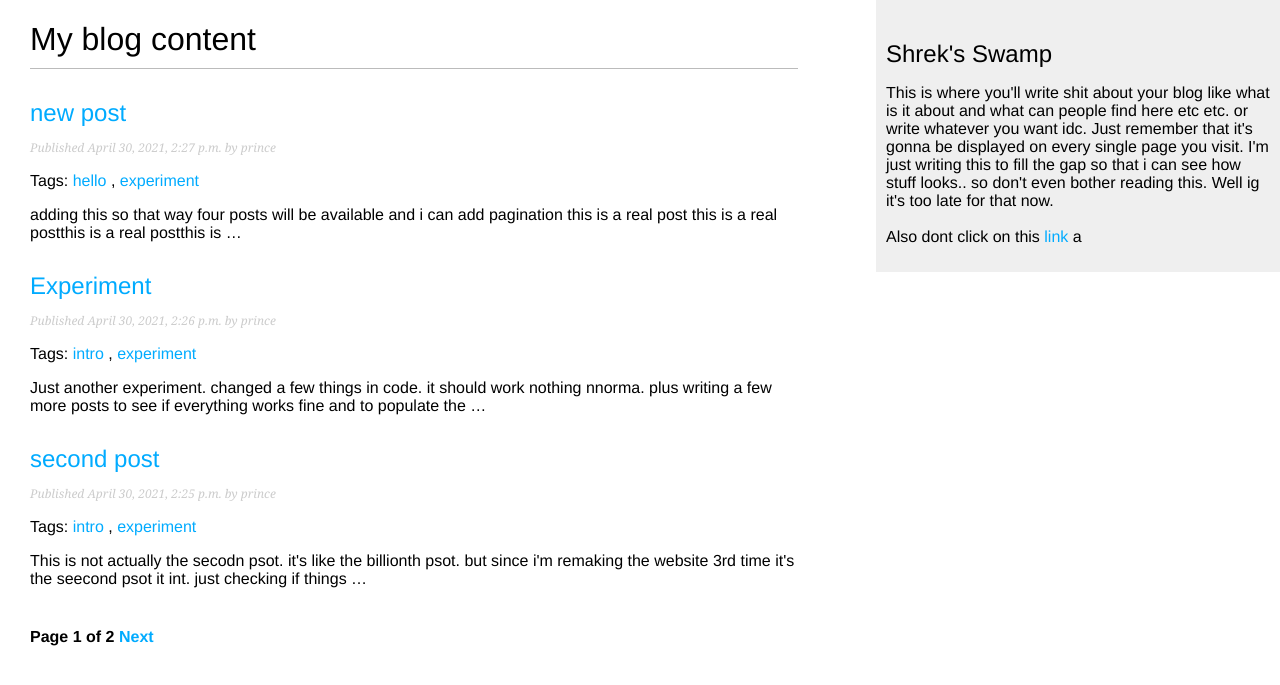
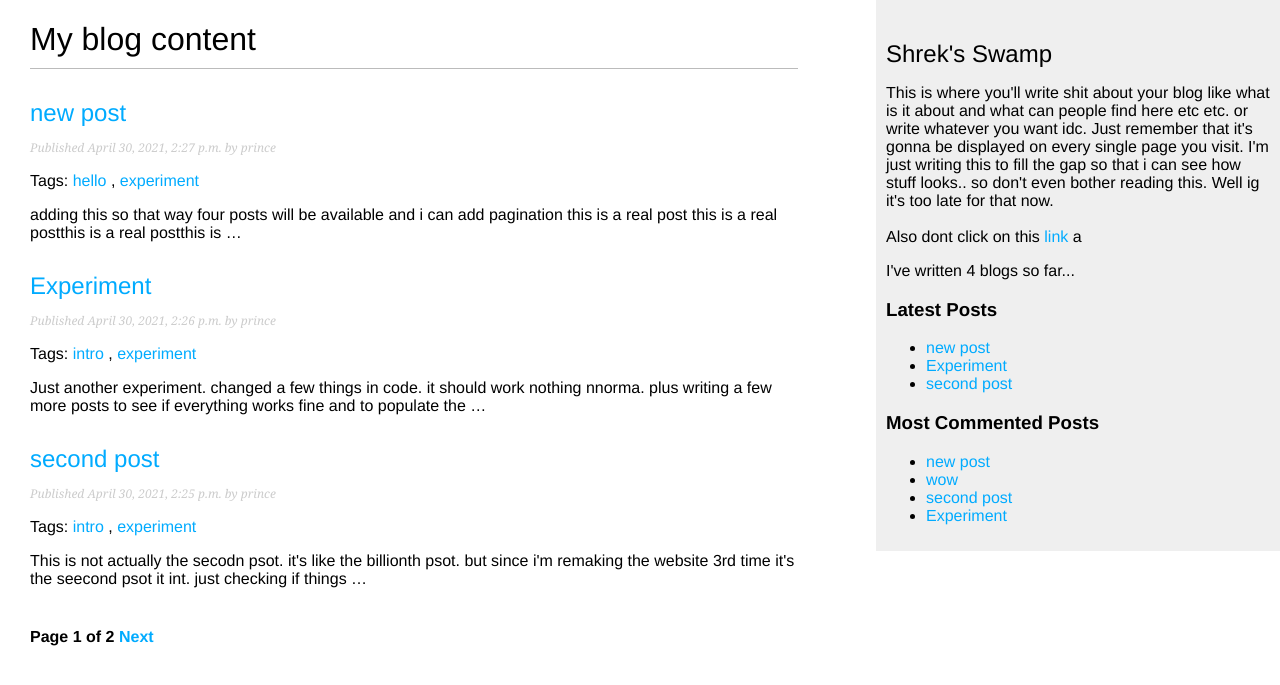
Before and after one commit to pmasuper/lasttry, a Django app: page / in a window 1280 px wide. Shown: the top 685 px of the page. Run offline with Django 3.2, Linux system fonts and the light colour scheme; data comes from the database, SQL or seed files in the repository; parts of the project's set-up code (start-up, migrations or seed data) failed here and were passed over.

Commit message:
most commented

```diff
--- a/blog/templates/blog/base.html
+++ b/blog/templates/blog/base.html
@@ -1,3 +1,4 @@
+{% load blog_tags %}
 {% load static %}
 
 <!DOCTYPE html>
@@ -17,7 +18,20 @@
             <h2>Shrek's Swamp</h2>
             <p>This is where you'll write shit about your blog like what is it about and what can people find here etc etc. or write whatever you want idc. Just remember that it's gonna be displayed on every single page you visit.
              I'm just writing this to fill the gap so that i can see how stuff looks.. so don't even bother reading this. Well ig it's too late for that now. <br><br>Also dont click on this <a href="https://www.youtube.com/watch?v=dQw4w9WgXcQ">link</a> a</p>
+             <p>I've written {% total_posts %} blogs so far...</p>
 
+             <h3>Latest Posts</h3>
+             {% show_latest_posts 3 %}
+
+             <h3>Most Commented Posts</h3>
+             {% get_most_commented_post as most_commented_posts %}
+             <ul>
+                 {% for post in most_commented_posts %}
+                 <li>
+                     <a href="{{ post.get_absolute_url }}">{{ post.title }}</a>
+                 </li>
+                 {% endfor %}
+             </ul>
         </div>
 
     </body>
--- /dev/null
+++ b/blog/templates/blog/post/latest_posts.html
@@ -0,0 +1,7 @@
+<ul>
+    {% for post in latest_posts %}
+    <li>
+        <a href="{{ post.get_absolute_url }}">{{ post.title }}</a>
+    </li>
+    {% endfor %}
+</ul>
--- /dev/null
+++ b/blog/templatetags/blog_tags.py
@@ -0,0 +1,27 @@
+from django import template
+from ..models import Post
+from django.db.models import Count
+# from django.utils.safestring import mark_safe
+# import markdown
+
+register = template.Library()
+
+
+@register.simple_tag
+def total_posts():
+    return Post.published.count()
+
+
+@register.simple_tag
+def get_most_commented_post(count=5):
+    return Post.published.annotate(total_comments=Count('comments')).order_by('-total_comments')[:count]
+
+
+@register.inclusion_tag('blog/post/latest_posts.html')
+def show_latest_posts(count=5):
+    lastest_posts = Post.published.order_by('-publish')[:count]
+    return {'latest_posts':lastest_posts}
+
+# @register.filter(name='markdown')
+# def markdown_format(text):
+#     return mark_safe(markdown.markdown(text))
--- a/blog/views.py
+++ b/blog/views.py
@@ -5,6 +5,7 @@ from django.views.generic import ListView
 from .forms import EmailPostForm, CommentForm
 from django.core.mail import send_mail
 from taggit.models import Tag
+from django.db.models import Count
 
 class PostListView(ListView):
     queryset = Post.published.all()
@@ -53,7 +54,12 @@ def post_detail(request, year, month, day, post):
             new_comment.save()
     else:
         comment_form = CommentForm()
-    return render(request, 'blog/post/detail.html', {'post':post, 'comments':comments, 'new_comment':new_comment, 'comment_form':comment_form})
+
+    post_tags_ids = post.tags.values_list('id', flat=True)
+    similar_posts = Post.published.filter(tags__in=post_tags_ids).exclude(id=post.id)
+    similar_posts = similar_posts.annotate(same_tags=Count('tags')).order_by('-same_tags','-publish')[:4]
+
+    return render(request, 'blog/post/detail.html', {'post':post, 'comments':comments, 'new_comment':new_comment, 'comment_form':comment_form, 'similar_posts':similar_posts})
 
 
 def post_share(request, post_id):
```
Also changed, not shown: blog/templates/blog/post/detail.html (+9 -0 lines), blog/templatetags/__init__.py (added).
